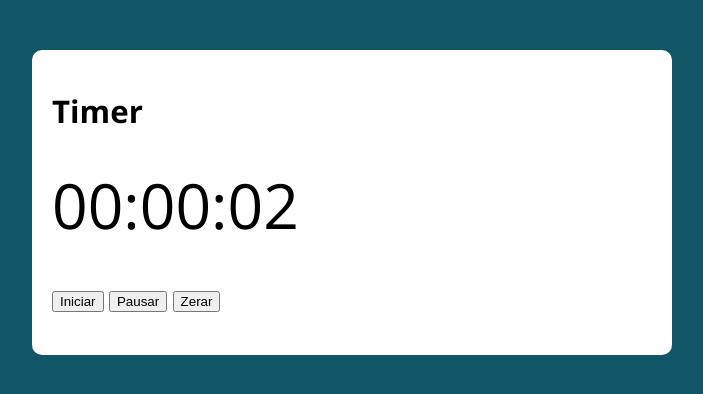
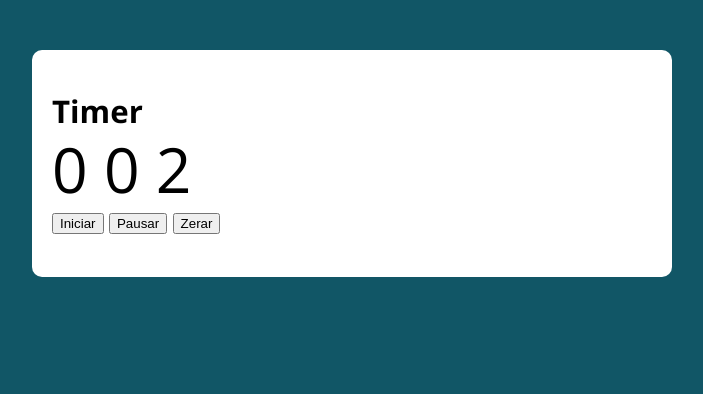
Before and after one commit to davivitorino/JavaScript-TypeScript-2022, a plain HTML site: page Lógica de Programação/aula54/index.html in a window 1280 px wide. Both pictures are taken after a click on the button "Iniciar". Shown: the whole page, without its empty margins (288-991 px from the left). Drawn offline with nearby package versions, Linux system fonts and the light colour scheme.

Commit message:
atualizado

```diff
--- a/Lógica de Programação/aula54/assets/js/main.js
+++ b/Lógica de Programação/aula54/assets/js/main.js
@@ -7,23 +7,24 @@ let seg = 0;
 let min = 0;
 let hora = 0;
 
-relogio.innerHTML += `0${hora}:0${min}:0${seg}`;
-
+relogio.innerHTML += `${hora} ${min} ${seg}`;
 
 // iniciando cronometro
 iniciar.addEventListener('click', (event) => {
 
+
     let timer = setInterval(() => {
+
         seg += 1;
 
-        seg < 10 ? relogio.innerHTML = `0${hora}:0${min}:0${seg}` : relogio.innerHTML = `0${hora}:0${min}:${seg}`;
+        seg > 15 ? (min+= 1) (seg = 0) : null ;
 
-        seg >= 15 ? (min+= 1) (seg = 0) : null ;
+        min > 15 ? (hora+= 1) (seg = 0) (min = 0) : null ;
 
-        min >= 15 ? (hora+= 1) (seg = 0) (min = 0) : null ;
-
+        relogio.innerHTML = `${hora} ${min} ${seg}`;
 
     }, 1000);
+
 
     setTimeout(() => {
         clearInterval(timer);
--- a/Lógica de Programação/aula54/index.html
+++ b/Lógica de Programação/aula54/index.html
@@ -13,7 +13,8 @@
 
   <section class="container">
     <h1>Timer</h1>
-    <p class="relogio"></p>
+    <div class="relogio">
+    </div>
     <p>
       <button class="iniciar">Iniciar</button>
       <button class="pausar">Pausar</button>
```
